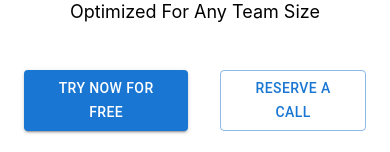
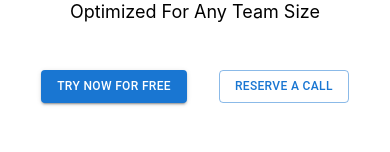
Before and after one commit to elen-oz/mui-project, a React (Create React App) app: page / in a window 390 px wide. Shown: the part 2686-2838 px from the top of the page. After the commit the page ends 2813 px from the top, so only its background shows below. Built offline with nearby package versions, Linux system fonts and the light colour scheme; the HTML template or start-up script is replaced by a standard one.

Commit message:
feat: add responsive buttons to footer

```diff
--- a/src/footer/Footer.js
+++ b/src/footer/Footer.js
@@ -21,10 +21,10 @@ const Footer = () => {
         Optimized For Any Team Size
       </Typography>
       <Box display='flex' margin={'auto'} justifyContent={'center'} padding={3}>
-        <Button sx={{ mr: 2 }} variant='contained'>
+        <Button sx={{ mr: 2, fontSize: { lg: 24, md: 21, sm: 16, xs: 12 } }} variant='contained'>
           Try Now For Free
         </Button>
-        <Button sx={{ ml: 2 }} variant='outlined'>
+        <Button sx={{ ml: 2, fontSize: { lg: 24, md: 21, sm: 16, xs: 12 } }} variant='outlined'>
           Reserve a Call
         </Button>
       </Box>
```
